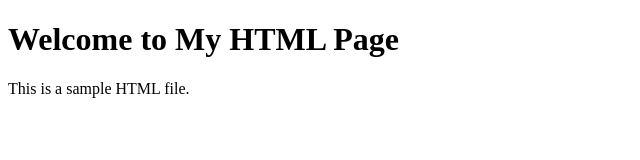
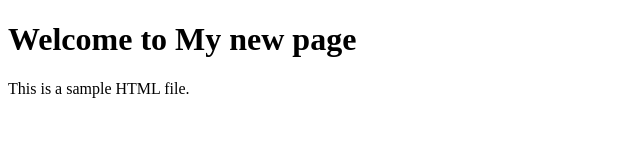
Before and after one commit to Fallou41/Git_test, a plain HTML site: page index.html in a window 1280 px wide. Shown: the whole page, without its empty margins (0-640 px from the left). Drawn offline with Linux system fonts and the light colour scheme.

Commit message:
Update index.html

```diff
--- a/index.html
+++ b/index.html
@@ -6,7 +6,7 @@
     <meta name="viewport" content="width=device-width, initial-scale=1.0">
 </head>
 <body>
-    <h1>Welcome to My HTML Page</h1>
+    <h1>Welcome to My new page</h1>
     <p>This is a sample HTML file.</p>
 </body>
 </html>
```
